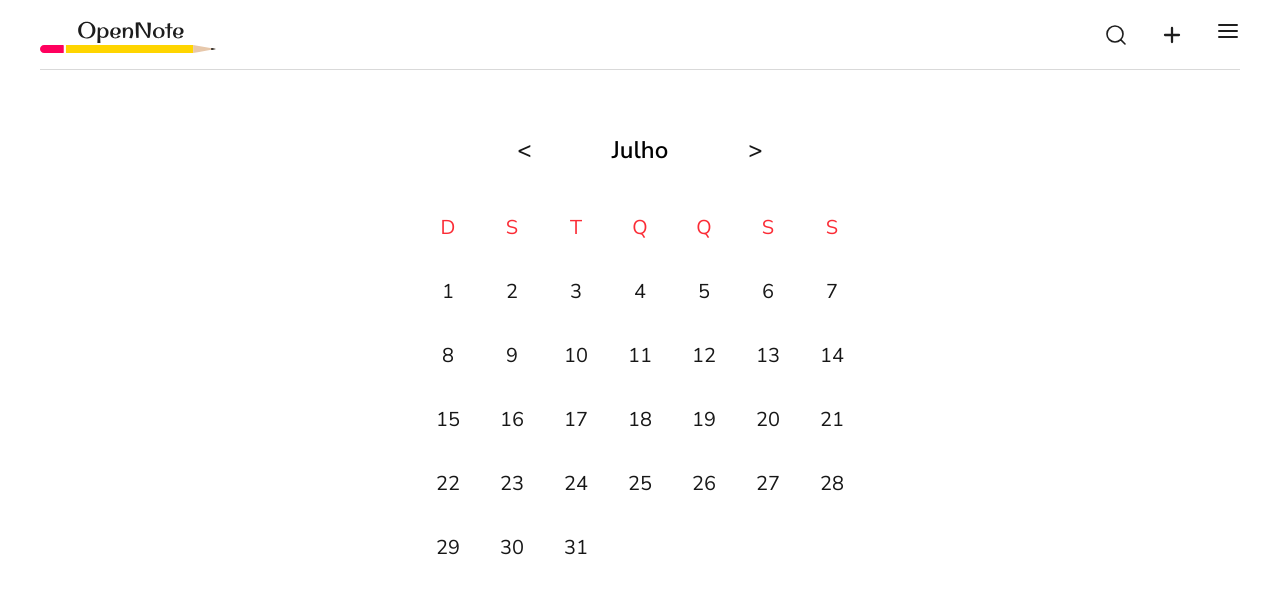
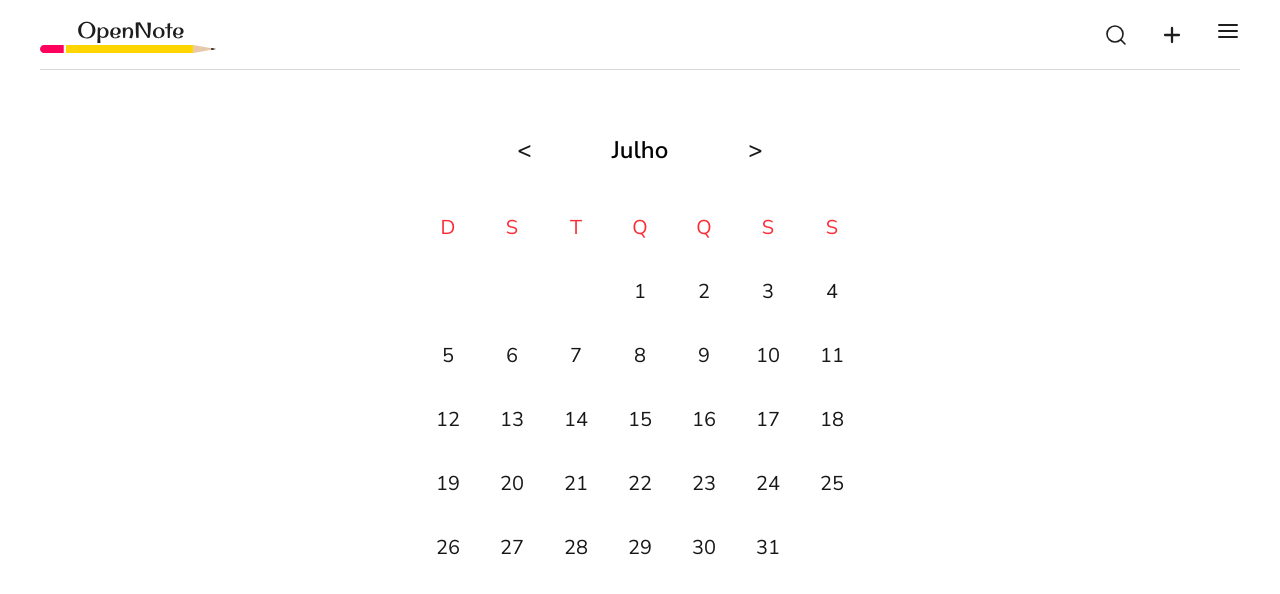
Before and after one commit to dan-pdk/openNote, a Next.js app: page /rooms in a window 1280 px wide. Shown: the top 594 px of the page. Built offline with nearby package versions, Linux system fonts and the light colour scheme; no server answers.

Commit message:
WIP: Add basic Calendar navigation

```diff
--- a/app/rooms/page.tsx
+++ b/app/rooms/page.tsx
@@ -4,21 +4,12 @@ import Header from "@/components/Header"
 
 
 export default function Page() {
-    const date = new Date();
-    const monthNumber = date.getMonth();
-    const months = ["Janeiro", "Fevereiro", "Março", "Abril", "Maio", "Junho", "Julho", "Agosto", "Setembro", "Outubro", "Novembro", "Dezembro"]
-    const month = months[monthNumber]
-
     return (
         <div className="dark:bg-[#1D1D1D] min-h-screen">
             <Header />
             <DashboardMenu />
             <div className="flex mx-auto items-center flex-col min-h-full ">
-                <div className="flex mt-16 items-center gap-20">
-                    <span className="font-semibold text-2xl select-none cursor-pointer"> &lt; </span>
-                    <h1 className="text-center font-semibold text-2xl text-black dark:text-white">{month}</h1>
-                    <span className="font-semibold text-2xl select-none cursor-pointer"> &gt; </span>
-                </div>
+
                 <Calendar />
             </div>
         </div>
--- a/components/Calendar.tsx
+++ b/components/Calendar.tsx
@@ -1,20 +1,38 @@
+'use client'
+import { useState } from "react";
+
 export default function Calendar() {
-    const date = new Date()
+    const [date, setDate] = useState(new Date());
     const day = date.getDate();
     const daysOfTheWeek = ["domingo", "segunda-feira", "terça-feira", "quarta-feira", "quinta-feira", "sexta-feira", "sábado"];
-    const firstDayOfTheWeekOfTheMonth = getFirstDayOfTheWeekOfTheMonth()
+    const firstDayOfTheWeekOfTheMonth = getFirstDayOfTheWeekOfTheMonth();
+    const monthNumber = date.getMonth();
+    const months = ["Janeiro", "Fevereiro", "Março", "Abril", "Maio", "Junho", "Julho", "Agosto", "Setembro", "Outubro", "Novembro", "Dezembro"]
+    const month = months[monthNumber]
+
+    function getFirstDayOfTheWeekOfTheMonth() {
+        const firstDayDate = new Date(date.getFullYear(), date.getMonth(), 1);
+        console.log(firstDayDate.getDay())
+        return firstDayDate.getDay()
+    }
 
     function createTSXDays() {
         const days = [];
         for (let i = 1; i <= 31; i++) {
             const key = `${date.getFullYear()}-${date.getMonth() + 1}-${i}`
-            days.push(<div key={key} className={"hover:bg-white/15 aspect-square rounded-full duration-200 text-center cursor-pointer p-4" + (i == 1 ? ` col-start-${firstDayOfTheWeekOfTheMonth + 1}` : "")}>
+            days.push(<div key={key} style={i === 1 ? { gridColumnStart: firstDayOfTheWeekOfTheMonth + 1 } : undefined} className="hover:bg-white/15 aspect-square rounded-full duration-200 text-center cursor-pointer p-4">
                 <li className="select-none" >{i}</li>
             </div>
             )
         }
 
         return days;
+    }
+
+    function goToNextMonth() {
+        const newDate = new Date(date.getFullYear(), date.getMonth(), 1);
+        newDate.setMonth(newDate.getMonth() + 1);
+        setDate(newDate)
     }
 
     function createTSXDaysOfTheWeek() {
@@ -26,6 +44,11 @@ export default function Calendar() {
 
     return (
         <>
+            <div className="flex mt-16 items-center gap-20">
+                <span className="font-semibold text-2xl select-none cursor-pointer"> &lt; </span>
+                <h1 className="text-center font-semibold text-2xl text-black dark:text-white">{month}</h1>
+                <span className="font-semibold text-2xl select-none cursor-pointer" onClick={goToNextMonth}> &gt; </span>
+            </div>
             <div className="list-none grid grid-cols-7 gap-1 text-center text-xl mt-12 ">
                 {createTSXDaysOfTheWeek()}
                 {createTSXDays()}
@@ -33,10 +56,3 @@ export default function Calendar() {
         </>
     )
 }
-
-function getFirstDayOfTheWeekOfTheMonth() {
-    const date = new Date();
-
-    const firstDayDate = new Date(date.getFullYear(), date.getMonth(), 1);
-    return firstDayDate.getDay()
-}
```
